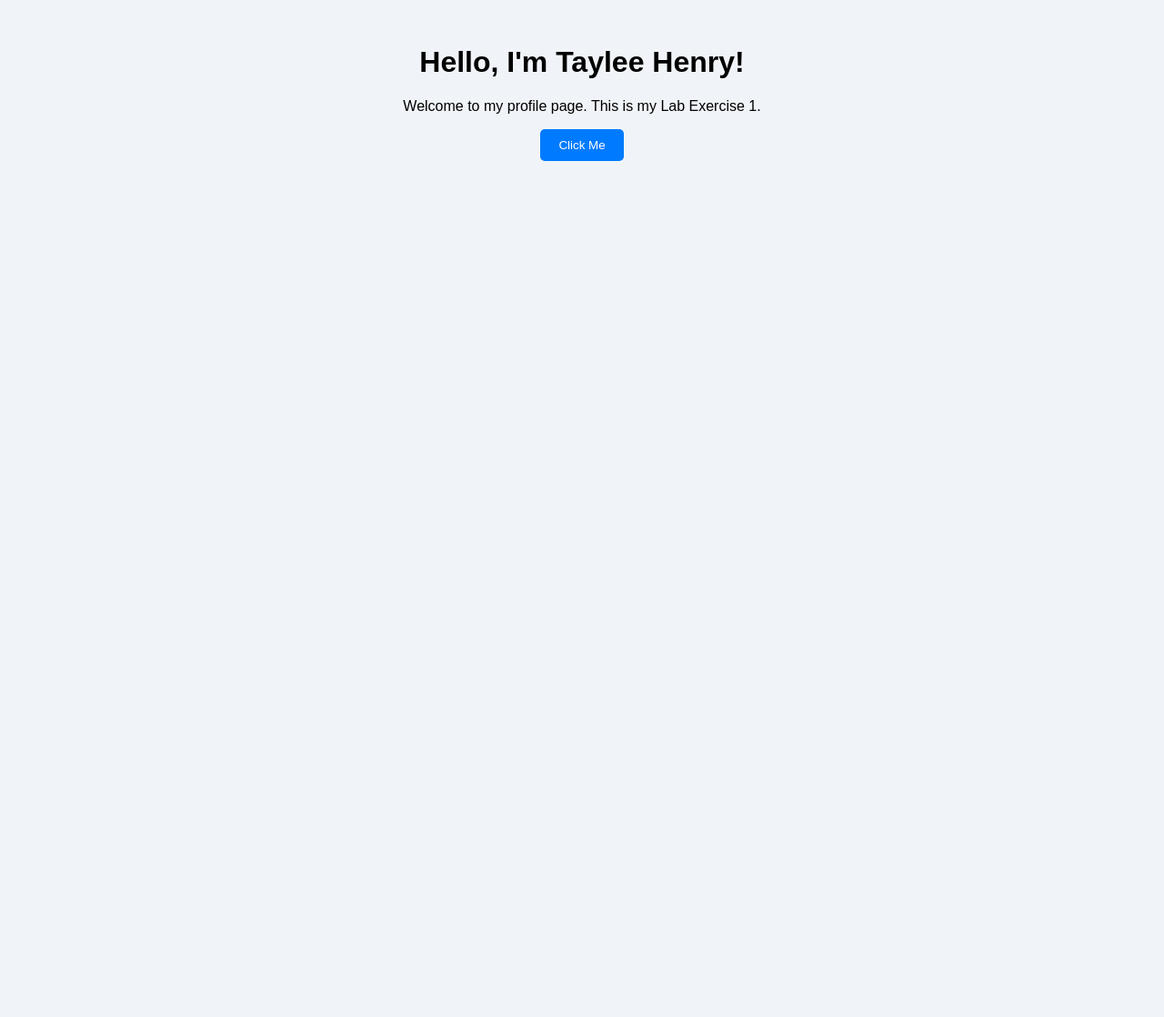
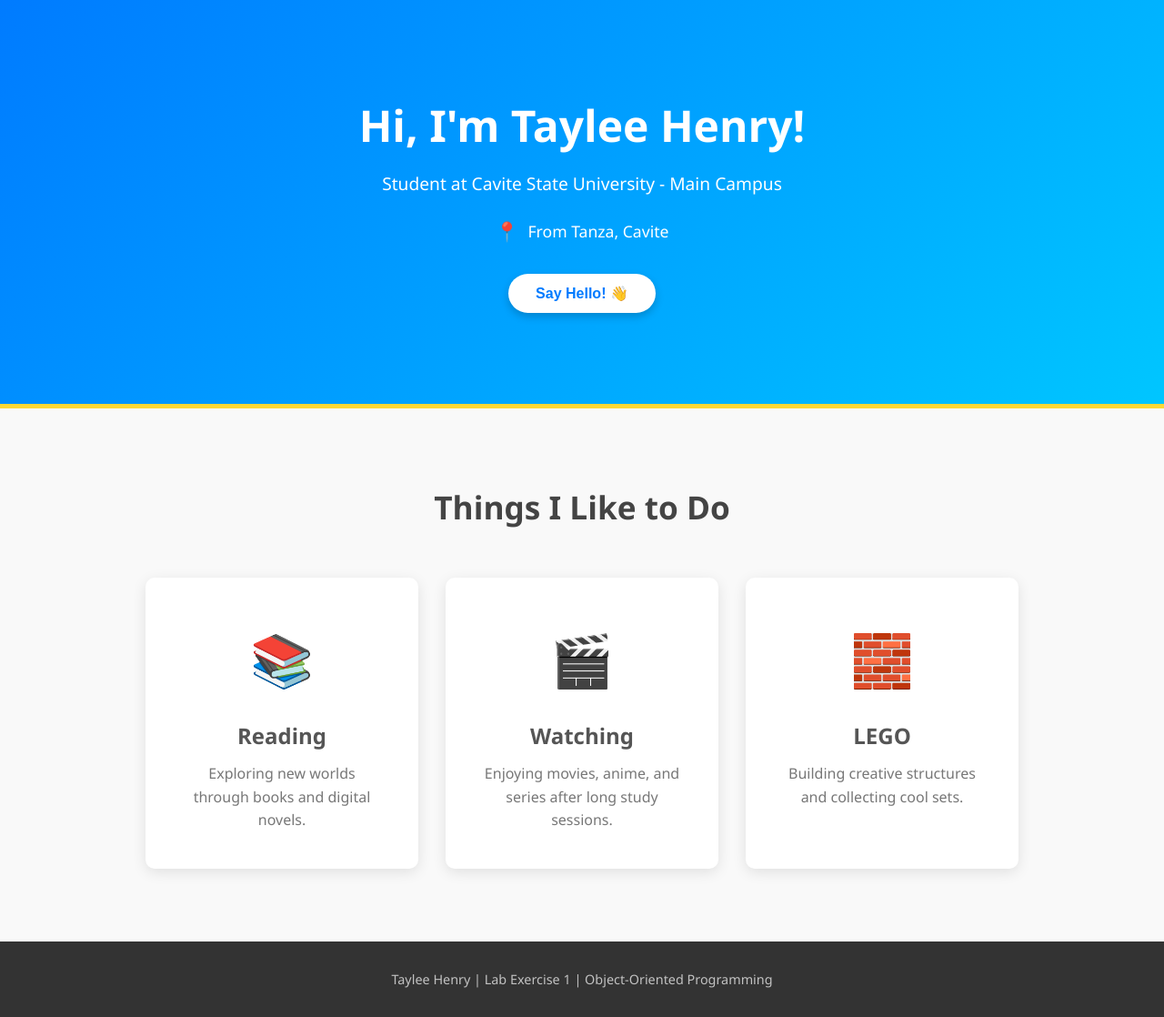
Before and after one commit to kage049754/LAB1-TAYLEE, a plain HTML site: page index.html in a window 1280 px wide. Shown: the whole page at 91% size. Before the commit the page ends 800 px from the top, so only its background shows below. Drawn offline with Linux system fonts and the light colour scheme.

Commit message:
Enhance webpage design with hobbies, location, and CvSU info

```diff
--- a/index.html
+++ b/index.html
@@ -2,14 +2,62 @@
 <html lang="en">
 <head>
     <meta charset="UTF-8">
+    <meta name="viewport" content="width=device-width, initial-scale=1.0">
+    <!-- LINK TO CSS -->
     <link rel="stylesheet" href="style.css">
-    <title>Introduce Myself</title>
+    <title>About Taylee | Cavite State University Profile</title>
 </head>
 <body>
-    <h1>Hello, I'm Taylee Henry!</h1>
-    <p>Welcome to my profile page. This is my Lab Exercise 1.</p>
-    <button id="greetBtn">Click Me</button>
 
+    <!-- HERO SECTION -->
+    <header class="hero">
+        <div class="container">
+            <h1 class="fade-in">Hi, I'm Taylee Henry!</h1>
+            <p class="subtitle fade-in delay-1">Student at Cavite State University - Main Campus</p>
+            <div class="location fade-in delay-2">
+                <span class="icon">📍</span>
+                <span>From Tanza, Cavite</span>
+            </div>
+            <button id="greetBtn" class="fade-in delay-3">Say Hello! 👋</button>
+        </div>
+    </header>
+
+    <!-- HOBBIES SECTION -->
+    <main class="hobbies-container">
+        <div class="container">
+            <h2>Things I Like to Do</h2>
+
+            <div class="hobby-grid">
+                <!-- Hobby 1 -->
+                <div class="hobby-card slide-in">
+                    <div class="hobby-icon">📚</div>
+                    <h3>Reading</h3>
+                    <p>Exploring new worlds through books and digital novels.</p>
+                </div>
+
+                <!-- Hobby 2 -->
+                <div class="hobby-card slide-in delay-1">
+                    <div class="hobby-icon">🎬</div>
+                    <h3>Watching</h3>
+                    <p>Enjoying movies, anime, and series after long study sessions.</p>
+                </div>
+
+                <!-- Hobby 3 -->
+                <div class="hobby-card slide-in delay-2">
+                    <div class="hobby-icon">🧱</div>
+                    <h3>LEGO</h3>
+                    <p>Building creative structures and collecting cool sets.</p>
+                </div>
+            </div>
+        </div>
+    </main>
+
+    <!-- FOOTER -->
+    <footer>
+        <p>Taylee Henry | Lab Exercise 1 | Object-Oriented Programming</p>
+    </footer>
+
+    <!-- LINK TO JS -->
     <script src="script.js"></script>
 </body>
 </html>
--- a/script.js
+++ b/script.js
@@ -1,3 +1,5 @@
+// Function to handle the greeting button click
 document.getElementById('greetBtn').addEventListener('click', function() {
-    alert('Hello! Thanks for visiting my page.');
+    // A personalized message incorporating Tanza and LEGO
+    alert("Thanks for visiting, fellow builder! Greeting sent from Tanza, Cavite. Have a great day at CvSU Main!");
 });
--- a/style.css
+++ b/style.css
@@ -1,15 +1,181 @@
-body {
-    font-family: Arial, sans-serif;
-    background-color: #f0f4f8;
-    text-align: center;
-    margin-top: 50px;
+/* --- RESET & VARIABLES --- */
+:root {
+    --primary-color: #007bff; /* Bright Blue */
+    --accent-color: #fdd835; /* LEGO Yellow */
+    --bg-color: #ffffff;
+    --text-color: #333333;
+    --hero-gradient: linear-gradient(135deg, #007bff 0%, #00c6ff 100%);
+    --card-shadow: 0 4px 15px rgba(0,0,0,0.1);
+    --font-main: 'Segoe UI', Tahoma, Geneva, Verdana, sans-serif;
 }
 
-button {
-    padding: 10px 20px;
-    background-color: #007bff;
+* {
+    margin: 0;
+    padding: 0;
+    box-sizing: border-box;
+}
+
+body {
+    font-family: var(--font-main);
+    background-color: var(--bg-color);
+    color: var(--text-color);
+    line-height: 1.6;
+}
+
+/* --- LAYOUT UTILITY --- */
+.container {
+    max-width: 1000px;
+    margin: 0 auto;
+    padding: 0 20px;
+}
+
+/* --- HERO SECTION --- */
+.hero {
+    background-image: var(--hero-gradient);
     color: white;
+    padding: 100px 0;
+    text-align: center;
+    border-bottom: 5px solid var(--accent-color);
+}
+
+.hero h1 {
+    font-size: 3rem;
+    margin-bottom: 10px;
+}
+
+.subtitle {
+    font-size: 1.2rem;
+    margin-bottom: 20px;
+    opacity: 0.9;
+}
+
+.location {
+    font-size: 1.1rem;
+    display: flex;
+    align-items: center;
+    justify-content: center;
+    gap: 10px;
+    margin-bottom: 30px;
+}
+
+.location .icon {
+    font-size: 1.3rem;
+}
+
+#greetBtn {
+    padding: 12px 30px;
+    background-color: white;
+    color: var(--primary-color);
     border: none;
-    border-radius: 5px;
+    border-radius: 25px;
+    font-size: 1rem;
+    font-weight: bold;
     cursor: pointer;
+    transition: transform 0.2s, box-shadow 0.2s;
+    box-shadow: 0 4px 10px rgba(0,0,0,0.2);
 }
+
+#greetBtn:hover {
+    transform: translateY(-3px);
+    box-shadow: 0 6px 15px rgba(0,0,0,0.3);
+}
+
+#greetBtn:active {
+    transform: translateY(1px);
+}
+
+/* --- HOBBIES SECTION --- */
+.hobbies-container {
+    padding: 80px 0;
+    background-color: #f9f9f9;
+}
+
+.hobbies-container h2 {
+    text-align: center;
+    font-size: 2.2rem;
+    margin-bottom: 50px;
+    color: #444;
+}
+
+.hobby-grid {
+    display: grid;
+    grid-template-columns: repeat(auto-fit, minmax(280px, 1fr));
+    gap: 30px;
+}
+
+.hobby-card {
+    background: white;
+    padding: 40px;
+    border-radius: 10px;
+    text-align: center;
+    box-shadow: var(--card-shadow);
+    transition: transform 0.3s ease, border-color 0.3s ease;
+    border-top: 5px solid transparent;
+}
+
+.hobby-card:hover {
+    transform: translateY(-8px);
+}
+
+/* Distinct hover borders for each hobby */
+.hobby-card:nth-child(1):hover { border-top-color: #e57373; } /* Red for Reading */
+.hobby-card:nth-child(2):hover { border-top-color: #64b5f6; } /* Blue for Watching */
+.hobby-card:nth-child(3):hover { border-top-color: var(--accent-color); } /* Yellow for LEGO */
+
+.hobby-icon {
+    font-size: 3.5rem;
+    margin-bottom: 20px;
+}
+
+.hobby-card h3 {
+    font-size: 1.5rem;
+    margin-bottom: 10px;
+    color: #555;
+}
+
+.hobby-card p {
+    font-size: 1rem;
+    color: #777;
+}
+
+/* --- FOOTER --- */
+footer {
+    padding: 30px 0;
+    background-color: #333;
+    color: rgba(255,255,255,0.7);
+    text-align: center;
+    font-size: 0.9rem;
+}
+
+/* --- SIMPLE ANIMATIONS --- */
+.fade-in {
+    opacity: 0;
+    animation: fadeInAnimation ease 1s forwards;
+}
+
+.slide-in {
+    opacity: 0;
+    transform: translateY(20px);
+    animation: slideInAnimation ease 0.8s forwards;
+}
+
+.delay-1 { animation-delay: 0.2s; }
+.delay-2 { animation-delay: 0.4s; }
+.delay-3 { animation-delay: 0.6s; }
+
+@keyframes fadeInAnimation {
+    0% { opacity: 0; }
+    100% { opacity: 1; }
+}
+
+@keyframes slideInAnimation {
+    0% { opacity: 0; transform: translateY(20px); }
+    100% { opacity: 1; transform: translateY(0); }
+}
+
+/* --- RESPONSIVE ADJUSTMENTS --- */
+@media (max-width: 600px) {
+    .hero h1 { font-size: 2.2rem; }
+    .hero { padding: 70px 0; }
+    .hobby-card { padding: 30px; }
+}
```
